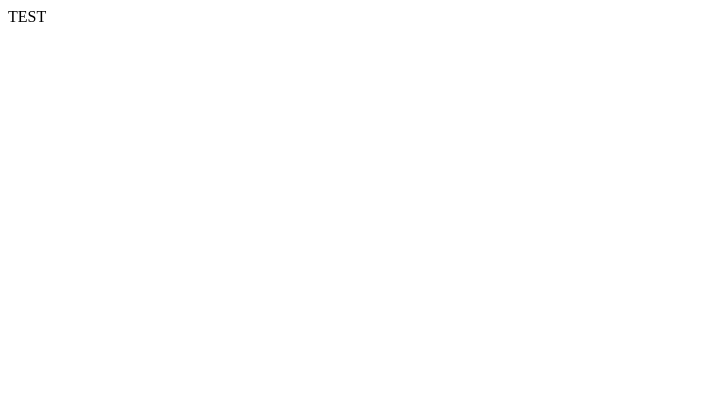
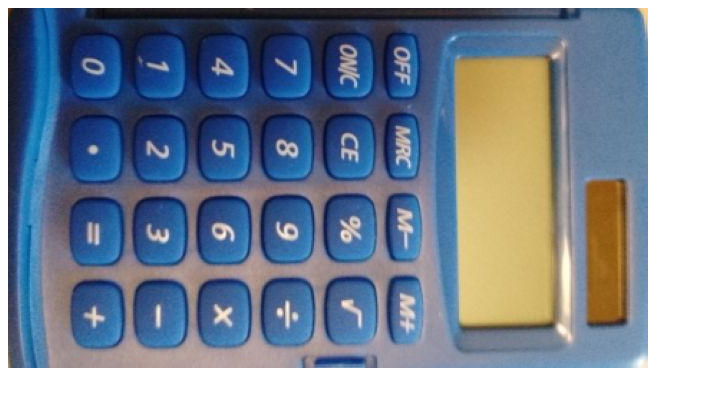
Before and after one commit to MTT007-git/MTT007.github.io, a plain HTML site: page calc_click.html in a window 1280 px wide. Shown: the whole page, without its empty margins (0-703 px from the left). Drawn offline with Linux system fonts and the light colour scheme.

Commit message:
Add files via upload

```diff
--- a/calc_click.html
+++ b/calc_click.html
@@ -2,5 +2,5 @@
   <title>Calculator Click</title>
 </head>
 <body>
-  TEST
+  <img src="calculator.jpg">
 </body>
```
Also changed, not shown: calculator.jpg (added).
